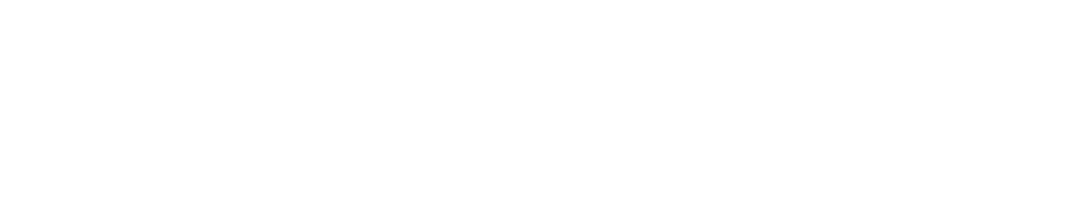
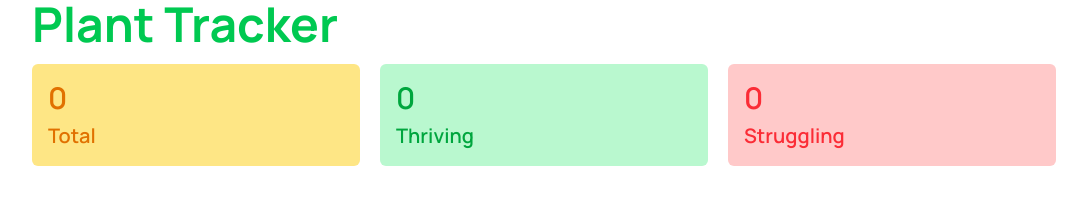
Before and after one commit to Talha-CS50/First-JS-Project, a plain HTML site: page index.html in a window 1280 px wide. Shown: the whole page, without its empty margins (96-1183 px from the left). Drawn offline with nearby package versions, Linux system fonts and the light colour scheme.

Commit message:
header part complete

```diff
--- a/index.html
+++ b/index.html
@@ -15,7 +15,23 @@
 </head>
 <body class="manrope-font">
 
-
+    <header class="container max-w-[80%] mx-auto">
+        <h1 class="text-5xl font-bold text-green-500 mb-4">Plant Tracker</h1>
+        <div class="head-items grid grid-cols-3 gap-5">
+            <div class="one bg-amber-200 p-4 rounded-md">
+                <p class="font-semibold text-3xl pb-1.5 text-amber-600">0</p>
+                <p class="font-semibold text-xl text-amber-600">Total</p>
+            </div>
+            <div class="two bg-green-200 p-4 rounded-md">
+                <p class="font-semibold text-3xl pb-1.5 text-green-600">0</p>
+                <p class="font-semibold text-xl text-green-600">Thriving</p>
+            </div>
+            <div class="three bg-red-200 p-4 rounded-md">
+                <p class="font-semibold text-3xl pb-1.5 text-red-500">0</p>
+                <p class="font-semibold text-xl  text-red-500">Struggling</p>
+            </div>
+        </div>
+    </header>
 
 </body>
 </html>
```
